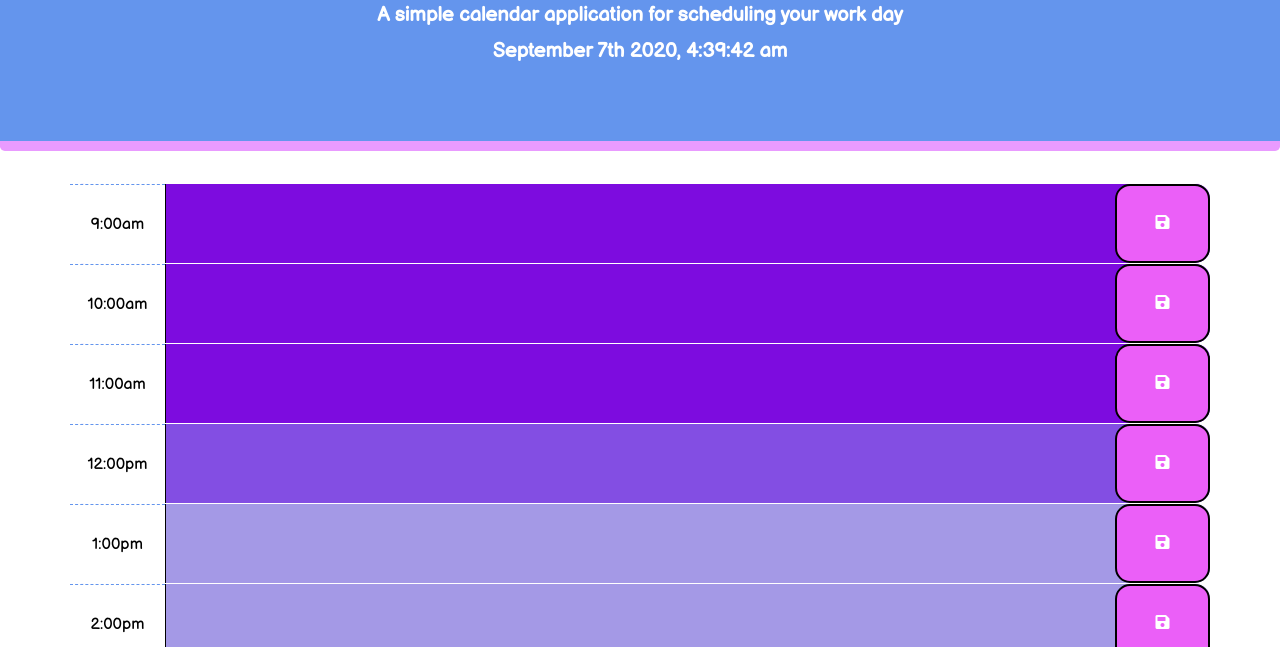
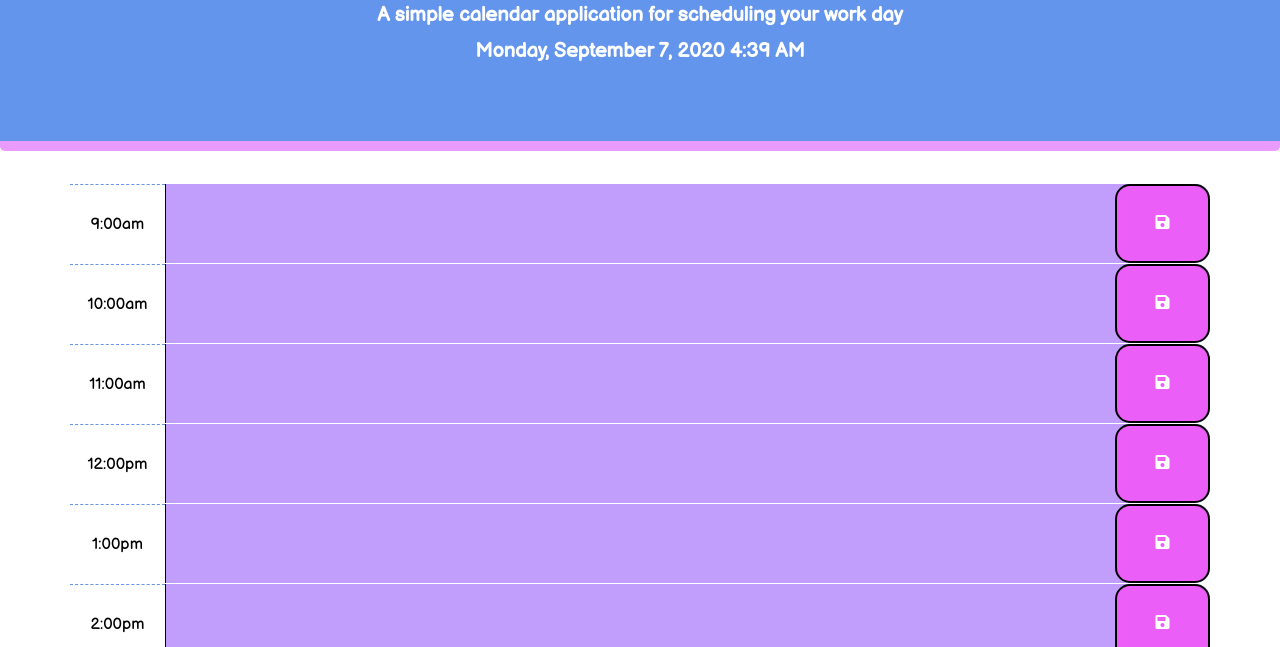
Before and after one commit to SApuzzo27/homeworkFive, a plain HTML site: page index.html in a window 1280 px wide. Shown: the part 153-800 px from the top of the page. Drawn offline with nearby package versions, Linux system fonts and the light colour scheme.

Commit message:
added for loop past present future

```diff
--- a/assets/style.css
+++ b/assets/style.css
@@ -42,17 +42,17 @@ textarea{
 }
 
 .past {
-  background-color: #7d0cdf;
+  background-color: #6f1fb6;
   color: white;
 }
 
 .present {
-  background-color: #7b43e2ef;
+  background-color: #8a5ddfef;
   color: white;
 }
 
 .future {
-  background-color: #7968daac;
+  background-color: #bc94fce9;
   color: white;
 }
 
--- a/index.html
+++ b/index.html
@@ -34,7 +34,8 @@
             <button class="btn saveBtn col-md-1"><i class="fas fa-save"></i></button>
         </div>
 
-        <div id="hour10" class="row time-block past">
+        <div id="hour10" class="row time-block present">
+            <!-- == $0 -->
             <div class="col-md-1 hour">
                 10:00am
             </div>
@@ -43,7 +44,7 @@
             <button class="btn saveBtn col-md-1"><i class="fas fa-save"></i></button>
         </div>
 
-        <div id="hour11" class="row time-block past">
+        <div id="hour11" class="row time-block future">
             <div class="col-md-1 hour">
                 11:00am
             </div>
@@ -52,7 +53,7 @@
             <button class="btn saveBtn col-md-1"><i class="fas fa-save"></i></button>
         </div>
 
-        <div id="hour12" class="row time-block present">
+        <div id="hour12" class="row time-block future">
             <div class="col-md-1 hour">
                 12:00pm
             </div>
@@ -113,42 +114,91 @@
 <script>
 
 // vars
-// var
-// var saveBtn = document.querySelector("#saveBtn")
+// var saveBtn  = document.querySelector("#saveBtn")
+// var value    = document.querySelector(".description")
+// var time     = document.querySelector(".hour")
+
+// // vars for each hour
+// var t9 =   localStorage.getItem("9am");
+// var t10 =  localStorage.getItem("10am");
+// var t11 =  localStorage.getItem("11am");
+// var t12 =  localStorage.getItem("12pm");
+// var t13 =  localStorage.getItem("1pm");
+// var t14 =  localStorage.getItem("2pm");
+// var t15 =  localStorage.getItem("3pm");
+// var t16 =  localStorage.getItem("4pm");
+// var t17 =  localStorage.getItem("5pm");
+
+var saveBtn = document.querySelector("#saveBtn");
+var hours = ["9", "10", "11", "12", "13", "14", "15", "16", "17" ]
+var  text = "";
+// var myStorage = window.localStorage;
+// var aValue = storage.getItem(keyName);
+var currentHour = moment().hour();
+// var i ;
 
 
 
 // add current day and date with moments to #currentDay
-$("#currentDay").text(moment().format('MMMM Do YYYY, h:mm:ss a'));
-console.log(document)
+var update = function() {
+document.querySelector("#currentDay").innerHTML = moment().format('LLLL');
+}
+setInterval(update, 1000);
 
 // function readFromLocalStorage ()
-    //    (this is to look for anything saved previously in local storage)
+    //   (this is to look for anything saved previously in local storage)
+
+// document.querySelector(".description").innerHTML = localStorage.getItem("")
     //         use for loop
+    for(i = 0; i < hours.length; i++)
+    {
     //             - read value from time property
+
     //             - assign as text back in element (using its class (.description) and id (specific to each hour)
-    //             - check current hour vs time slot (to determine color of text area: gray, red or white)
+    //                 document.querySelector(".description").innerHTML = text;
+
+    //             - check current hour vs time slot (to determine color of text area)
     //                 - assign proper class (.past .present .future) based on comparison to current hour (<,>, === or <=, >=, ===)
+                    if (hours[i] === currentHour) {
+                    $("#hour9, #hour10, #hour11, #hour12, #hour13, #hour14, #hour15, #hour16, #hour17")
+                    .addClass("present")
+                    .removeClass("future past");
 
-    //     function writeToLocalStorage () {
-    //     (this is to save a value from the text area to local storage, using the hour as the key when save button is clicked)
+                    }
+                    else if (hours[i] < currentHour) {
+                    $("#hour9, #hour10, #hour11, #hour12, #hour13, #hour14, #hour15, #hour16, #hour17")
+                    .addClass("past")
+                    .removeClass("future present");
+                    }
+                    else if (hours[i] > currentHour) {
+                    $("#hour9, #hour10, #hour11, #hour12, #hour13, #hour14, #hour15, #hour16, #hour17")
+                    .addClass("future")
+                    .removeClass("present past");
+                    }
 
-// add click event to save button class to run function
-// $(saveBtn).on("click" , "writeToLocalStorage(){
+                console.log(hours[i], currentHour)
+    }
 
-    //             - read text from text area (class = "description", should be parent of save button)
-    //             - read schedule hour
-    //             - trim text, trim schedule hour
-    //             - send to local storage
-  // });
+    //    function writeToLocalStorage () {
+//(this is to save a value from the text area to local storage, using the hour as the key when save button is clicked)
+ // add click event to save button class to run function
 
 
-  //   }
+// $(saveBtn).on("click" , "writeToLocalStorage() {
+
+// //     //             - read text from text area (class = "description", should be parent of save button)
+//                         myStorage.getItem(".description")
+// //     //             - read schedule hour
+//                         .getHour()
+// //     //             - trim text, trim schedule hour
+//                         .trim()
+// //     //             - send to local storage
+//                         myStorage.setItem(".description")
+//   });
+
+//     }
 
 // call readFromLocalStorage();
-
-
-
 
 
 
```
